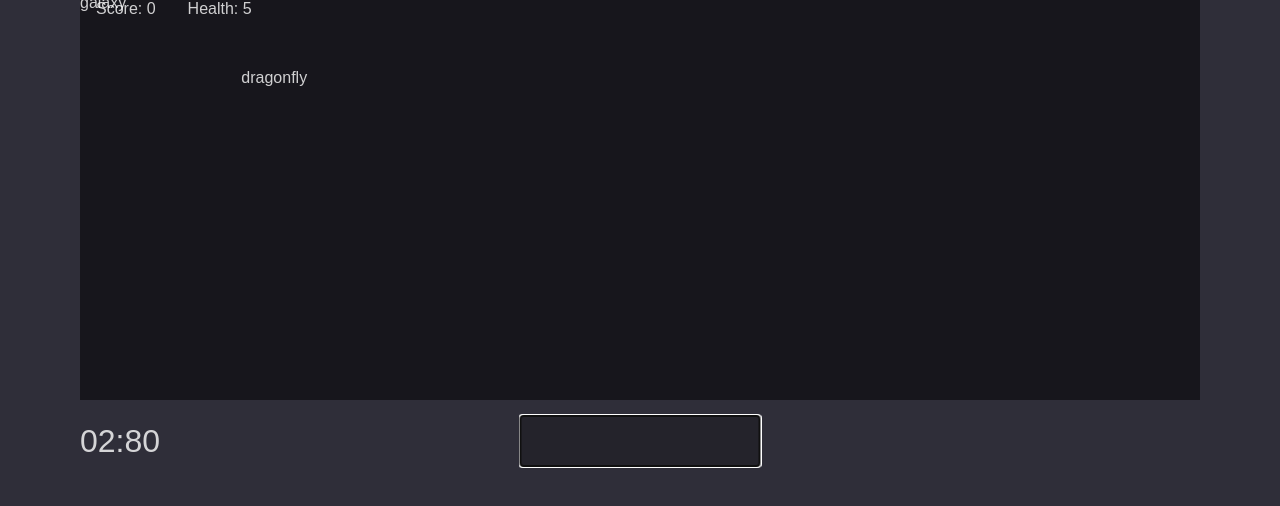
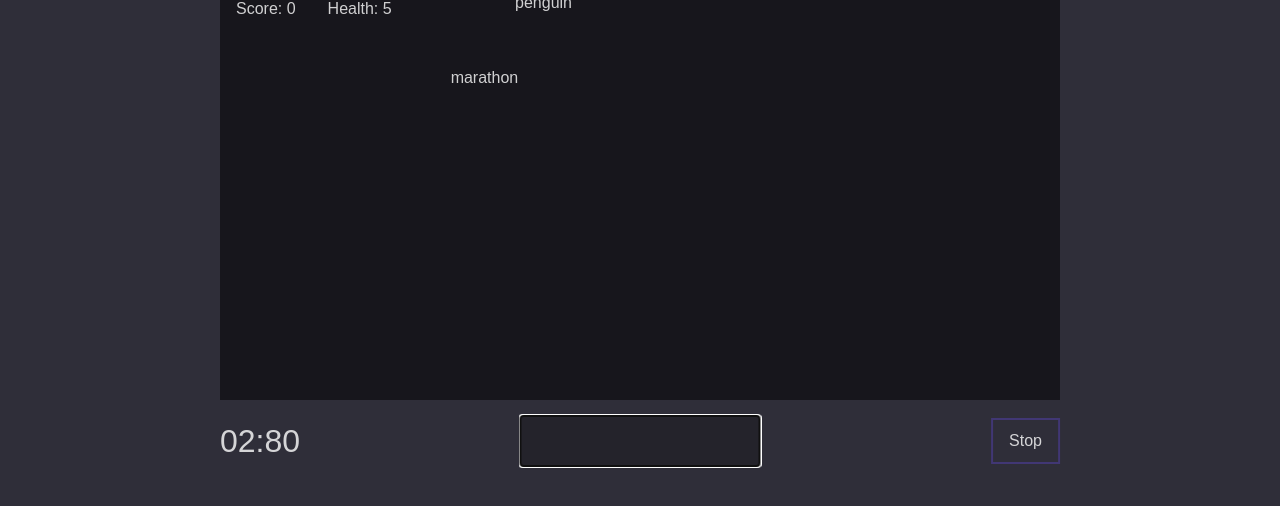
Before and after one commit to leeviko/typing-game, a plain HTML site: page index.html in a window 1280 px wide. Both pictures are taken after a click on the button "Start". Drawn offline with Linux system fonts and the light colour scheme.

Commit message:
Show stats when game over. Ui stuff

```diff
--- a/app.js
+++ b/app.js
@@ -3,6 +3,9 @@ import { words } from './utils.js';
 const gameElement = document.querySelector('.game');
 
 const stats = document.querySelector('.stats');
+const resultStats = document.querySelector('.result');
+const resultScore = document.querySelector('.result-score');
+const resultTime = document.querySelector('.result-time');
 
 const secondsEl = document.querySelector('.seconds');
 const tensEl = document.querySelector('.tens');
@@ -10,10 +13,12 @@ const scoreEl = document.querySelector('.score span');
 const healthEl = document.querySelector('.health span');
 
 const startButton = document.querySelector('.start');
+const stopButton = document.querySelector('.stop');
 
 const inputElement = document.querySelector('#input');
 
 let timerInterval;
+let spawnInterval;
 let gameInterval;
 
 const spawnSpeed = 1250; // ms
@@ -32,12 +37,14 @@ const game = {
 
 function reset() {
   stats.style = 'display: none;';
+  stopButton.style = 'display: none;';
   startButton.style = 'display: block;';
 
   currWords.forEach((el) => el.remove());
   currWords = [];
 
   clearInterval(timerInterval);
+  clearInterval(spawnInterval);
   clearInterval(gameInterval);
   game.score = 0;
   game.time = {
@@ -60,20 +67,32 @@ startButton.addEventListener('click', () => {
   startButton.style = 'display: none;';
 });
 
+stopButton.addEventListener('click', () => {
+  reset();
+});
+
 function startGame() {
   game.run = true;
   stats.style = 'display: flex;';
+  resultStats.style = 'display: none;';
   inputElement.style = 'display: block;';
+  stopButton.style = 'display: block;';
+
   clearInterval(timerInterval);
+  clearInterval(spawnInterval);
   clearInterval(gameInterval);
 
   inputElement.focus();
 
   timerInterval = setInterval(startTimer, 10);
-  gameInterval = setInterval(gameLoop, spawnSpeed);
+  spawnInterval = setInterval(createTextElement, spawnSpeed);
+  gameInterval = setInterval(gameLoop, 1);
 }
 
 function gameOver() {
+  resultScore.innerText = game.score;
+  resultTime.innerText = `${game.time.seconds}:${game.time.tens}`;
+  resultStats.style = 'display: block;';
   reset();
 }
 
@@ -84,7 +103,6 @@ function gameLoop() {
     gameOver();
     return;
   }
-  createTextElement();
 }
 
 function startTimer() {
@@ -152,6 +170,6 @@ function animateTextElement(element) {
       currWords.splice(currWords.indexOf(element), 1);
     }
   }
-  console.log(game);
+
   requestAnimationFrame(step);
 }
--- a/index.html
+++ b/index.html
@@ -7,20 +7,38 @@
     <title>Typing game</title>
   </head>
   <body>
+    <div class="wrapper">
       <div class="container">
         <div class="game">
           <div class="stats">
             <p class="score">Score: <span>0</span></p>
             <p class="health">Health: <span>0</span></p>
           </div>
+          <div class="game-center-wrapper">
+            <div class="game-center">
+              <div class="result">
+                <p class="result-title">Game over!</p>
+                <p class="result-stats">
+                  Your score was <span class="result-score">0</span> and you
+                  survived
+                  <span class="result-time"></span>
+                  seconds
+                </p>
+              </div>
               <button class="start">Start</button>
             </div>
           </div>
+        </div>
+      </div>
+      <div class="bottom-wrapper">
         <div class="bottom-container">
           <p class="timer">
             <span class="seconds">00</span>:<span class="tens">00</span>
           </p>
           <input type="text" id="input" />
+          <button class="stop">Stop</button>
+        </div>
+      </div>
     </div>
     <script type="module" src="app.js"></script>
   </body>
--- a/style.css
+++ b/style.css
@@ -7,7 +7,7 @@
 :root {
   --bg-main: rgb(47, 46, 57);
 
-  --accent: rgb(48, 45, 63);
+  --accent: rgb(65, 55, 116);
   --accent-dark: rgb(23, 22, 28);
 
   --white: rgba(255, 255, 255, 0.8);
@@ -18,6 +18,15 @@ body {
   background-color: var(--bg-main);
   height: 100vh;
   color: var(--white);
+}
+
+.wrapper {
+  position: absolute;
+  left: 50%;
+  transform: translateX(-50%);
+  height: 100%;
+  width: 100%;
+  max-width: 1000px;
 }
 
 .container {
@@ -70,6 +79,30 @@ input {
   transform: translateY(-50%);
 }
 
+.game-center-wrapper {
+  position: relative;
+  top: 50%;
+  transform: translateY(-50%);
+  display: flex;
+  justify-content: center;
+}
+
+.game-center {
+  text-align: center;
+}
+
+.result {
+  display: none;
+}
+
+.result-title {
+  font-weight: 600;
+}
+
+.result-stats {
+  margin: 0.5rem 0;
+}
+
 button {
   border: 2px solid var(--accent);
   background: none;
@@ -81,13 +114,21 @@ button {
   transition: 0.15s;
 }
 
+button.start:hover,
+button.stop:hover {
+  background-color: var(--accent);
+}
+
 button.start {
   position: relative;
-  top: 50%;
   left: 50%;
-  transform: translate(-50%, -50%);
+  transform: translateX(-50%);
 }
 
-button.start:hover {
-  background-color: var(--accent);
+button.stop {
+  display: none;
+  position: absolute;
+  left: 100%;
+  top: 50%;
+  transform: translate(-100%, -50%);
 }
--- a/utils.js
+++ b/utils.js
@@ -1,46 +1,160 @@
 export const words = [
+  'apple',
+  'banana',
+  'cherry',
+  'date',
+  'blueberry',
+  'figure',
+  'grape',
+  'honeydew',
+  'kiwi',
+  'lemon',
+  'mango',
+  'nectarine',
+  'orange',
+  'papaya',
+  'quince',
+  'raspberry',
+  'strawberry',
+  'tangerine',
+  'ugly',
+  'vanilla',
+  'watermelon',
+  'zucchini',
+  'ant',
+  'bee',
+  'cat',
+  'dog',
+  'elephant',
+  'frog',
+  'giraffe',
+  'horse',
+  'jellyfish',
+  'kangaroo',
+  'lion',
+  'monkey',
   'octopus',
-  'keyboard',
-  'elephant',
-  'lighthouse',
-  'butterfly',
-  'thunderstorm',
-  'kangaroo',
-  'pineapple',
+  'penguin',
+  'rabbit',
+  'snake',
+  'turtle',
+  'vulture',
+  'whale',
+  'zebra',
+  'astronaut',
+  'balloon',
+  'computer',
+  'dinosaur',
+  'engineer',
+  'forest',
+  'galaxy',
+  'helicopter',
+  'internet',
+  'jungle',
+  'kitchen',
+  'library',
+  'mountain',
+  'notebook',
+  'ocean',
+  'piano',
+  'queen',
+  'robot',
+  'sunflower',
   'telescope',
   'universe',
-  'dragonfly',
-  'wonderland',
-  'fireworks',
+  'volcano',
+  'window',
+  'xylophone',
+  'yacht',
+  'zeppelin',
+  'adventure',
+  'bicycle',
+  'camera',
+  'dragon',
+  'firefly',
+  'guitar',
+  'island',
+  'jacket',
+  'lighthouse',
+  'moonlight',
+  'necklace',
+  'orchid',
+  'parrot',
+  'quicksand',
   'rainbow',
-  'volcano',
-  'symphony',
+  'spaceship',
+  'treasure',
+  'umbrella',
+  'violin',
   'waterfall',
-  'bubblegum',
+  'yogurt',
+  'alligator',
+  'butterfly',
+  'chameleon',
+  'dolphin',
+  'earthquake',
+  'flamingo',
+  'glacier',
+  'hurricane',
+  'iceberg',
+  'jellybean',
+  'kiwifruit',
+  'lightning',
+  'meadow',
+  'nightingale',
+  'oasis',
+  'peacock',
+  'quartz',
+  'river',
+  'starlight',
+  'tornado',
+  'underwater',
+  'vortex',
+  'whirlwind',
+  'yellow',
   'zephyr',
-  'tornado',
-  'thunderbolt',
-  'spaceship',
-  'pirate',
-  'treasure',
-  'mermaid',
-  'dolphin',
-  'chocolate',
-  'cupcake',
-  'stardust',
-  'moonlight',
-  'starship',
-  'galaxy',
-  'blizzard',
-  'hurricane',
-  'meteor',
-  'firecracker',
-  'sunshine',
-  'moonbeam',
-  'blossom',
-  'glacier',
-  'snowflake',
-  'whirlpool',
-  'caramel',
-  'adventure',
+  'aviator',
+  'backpack',
+  'crystal',
+  'diamond',
+  'emerald',
+  'fireplace',
+  'hummingbird',
+  'koala',
+  'leopard',
+  'marathon',
+  'nebula',
+  'oxygen',
+  'puzzle',
+  'reindeer',
+  'sapphire',
+  'topaz',
+  'unicorn',
+  'vampire',
+  'wizard',
+  'yearbook',
+  'zigzag',
+  'amphibian',
+  'basilisk',
+  'cauldron',
+  'dungeon',
+  'fossil',
+  'griffin',
+  'hydra',
+  'impala',
+  'jackal',
+  'kraken',
+  'lynx',
+  'manticore',
+  'nymph',
+  'ogre',
+  'phoenix',
+  'quetzal',
+  'raptor',
+  'serpent',
+  'tiger',
+  'viper',
+  'werewolf',
+  'yeti',
+  'zombie',
 ];
```
Lines whose indentation alone changed are shown as unchanged.
